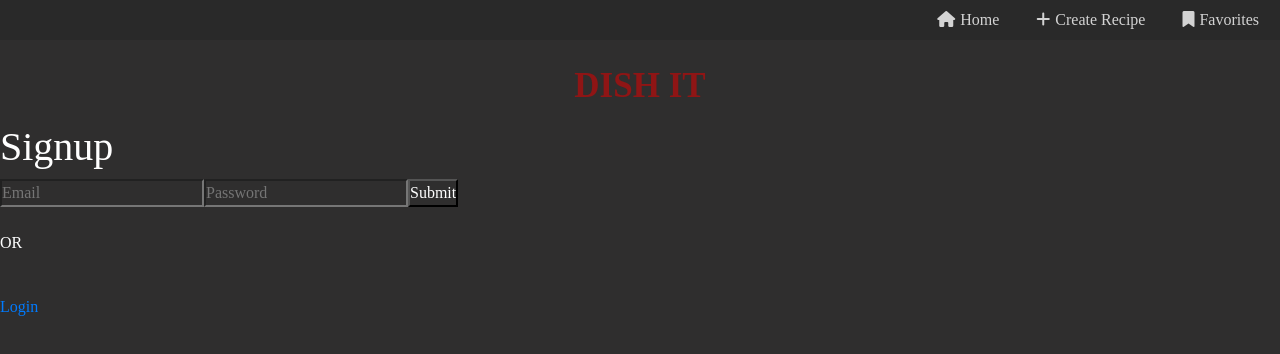
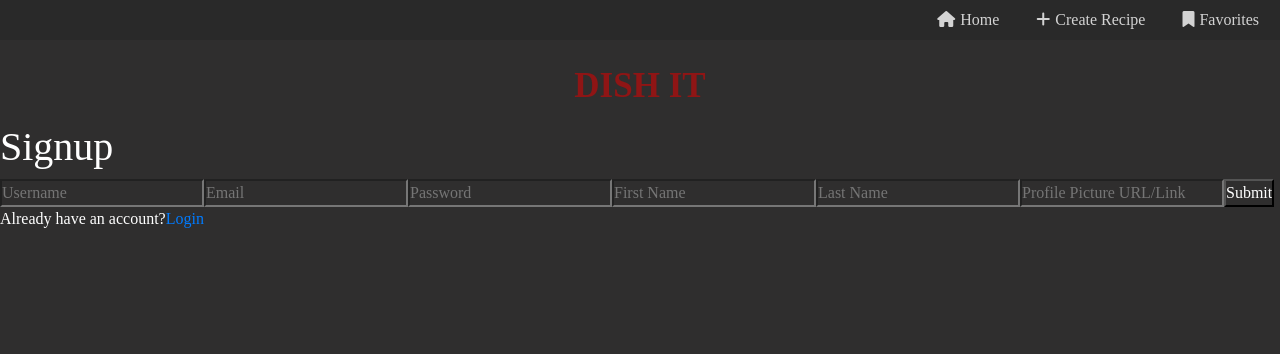
Before and after one commit to christophermoraleswebdev/cookBookBarter-Front, a React (Vite) app in the folder dish-it/: page /signup in a window 1280 px wide. Shown: the top 354 px of the page. Built offline with nearby package versions, Linux system fonts and the light colour scheme; no server answers; a web font is replaced by a local one.

Commit message:
completed adding and removing favorites from both local and database

```diff
--- a/dish-it/src/components/Comments.jsx
+++ b/dish-it/src/components/Comments.jsx
@@ -23,7 +23,7 @@ const Comments = (props) => {
 
     return { date, time }
   }
-
+  if(props.comment){
   return (
     <div className="comments">
       <h4>Comments</h4>
@@ -42,7 +42,9 @@ const Comments = (props) => {
         </ListGroup>
       </Container>
     </div>
-  )
+  )} else {
+    return "loading please wait"
+  }
 }
 
 export default Comments
--- a/dish-it/src/components/CustomNav.jsx
+++ b/dish-it/src/components/CustomNav.jsx
@@ -4,9 +4,9 @@ const CustomNav = () => {
   return (
     <div className="navbar">
       <div className="nav-links">
-            <Link className='nav-link' to='/home'><i class="fa-solid fa-house"></i>Home</Link>
-            <Link className='nav-link' to='/create'><i class="fa-solid fa-plus"></i>Create Recipe</Link>
-            <Link className='nav-link' to='/favorites'><i class="fa-solid fa-bookmark"></i>Favorites</Link>
+            <Link className='nav-link' to='/home'><i className="fa-solid fa-house"></i>Home</Link>
+            <Link className='nav-link' to='/create'><i className="fa-solid fa-plus"></i>Create Recipe</Link>
+            <Link className='nav-link' to='/favorites'><i className="fa-solid fa-bookmark"></i>Favorites</Link>
       </div>
       <div className="nav-logo">
             DISH IT
--- a/dish-it/src/components/Favorites.jsx
+++ b/dish-it/src/components/Favorites.jsx
@@ -1,8 +1,86 @@
+import axios from "axios"
+import UserContext from "../UserContext"
+import { useContext, useEffect, useState } from "react"
+import { useNavigate } from "react-router-dom"
+import Card from 'react-bootstrap/Card'
+import Button from 'react-bootstrap/Button'
+
+const Favorites = () => {
+  const { user, setUser } = useContext(UserContext)
+  const [favorites, setFavorites] = useState([])
+
+  const navigate = useNavigate()
+  const handleRecipeClick = (id) => {
+    navigate(`/recipes/${id}`)
+  }
+
+  useEffect(() => {
+    const getFavorites = async () => {
+      try {
+        const response = await axios.get(
+          `https://cookbookbarter-api.up.railway.app/api/user/${user._id}`
+        )
+        setFavorites(response.data.favorites)
+      } catch (error) {
+        console.error("Error retrieving your favorites:", error)
+      }
+    }
+    getFavorites()
 
 
-const Favorites = () => {
+  }, [user._id])
+
+  const removeFavorite = async (favoriteId) => {
+    try {
+      await axios.delete(
+        `https://cookbookbarter-api.up.railway.app/api/user/users/${user._id}/favorites/${favoriteId}`
+        )
+        console.log(favoriteId)
+
+      const response = await axios.get(
+          `https://cookbookbarter-api.up.railway.app/api/user/${user._id}`
+        )
+        console.log(response)
+        setUser(response.data)
+        setFavorites(response.data.favorites)
+      } catch (error) {
+        console.error("Error removing favorite:", error)
+      }
+    }
+    console.log(user)
+
+
+
   return (
-    <div>Favorites</div>
+    <div className="container">
+        <h2>Favorites</h2>
+      <div className="gallery">
+        {favorites.map((favorite) => (
+          <Card
+            key={favorite._id}
+            className="card"
+            style={{ width: "16rem", height: "260px" }}
+            onClick={() => handleRecipeClick(favorite._id)}
+          >
+            <Card.Img
+              variant="top"
+              style={{
+                minHeight: "140px",
+                maxHeight: "140px",
+                objectFit: "cover",
+              }}
+              src={favorite.picture}
+            />
+            <Card.Body className="card-body">
+              <Card.Title style={{textAlign: 'center'}}>{favorite.title}</Card.Title>
+              <div className="button-container">
+                <Button size="sm" variant="danger" onClick={() => removeFavorite(favorite._id)}><i className="fa-solid fa-minus"></i> Remove Favorite</Button>{' '}
+              </div>
+            </Card.Body>
+          </Card>
+        ))}
+      </div>
+    </div>
   )
 }
 
--- a/dish-it/src/components/Login.jsx
+++ b/dish-it/src/components/Login.jsx
@@ -31,7 +31,7 @@ const Login = () => {
   }
 
   return (
-    <div>
+    <div className="login-form">
       <h1>Login</h1>
       <form onSubmit={submit}>
         <input
@@ -53,14 +53,10 @@ const Login = () => {
           id="password"
         />
 
-        <input type="submit" value="Login" />
+        <input className="login-button" type="submit" value="Login" />
       </form>
-      <br />
 
-      <p>OR</p>
-      <br />
-
-      <Link to="/signup">Signup</Link>
+      <p className="no-account">Dont have an account?<Link className="signup" to="/signup">Signup</Link></p>
     </div>
   )
 }
--- a/dish-it/src/components/SelectedRecipe.jsx
+++ b/dish-it/src/components/SelectedRecipe.jsx
@@ -5,15 +5,15 @@ import Comments from "./Comments"
 import AddComment from "./AddComment"
 import UserContext from "../UserContext"
 import axios from "axios"
+import { useNavigate } from "react-router-dom"
 
 
 const SelectedRecipe = (props) => {
+  const navigate = useNavigate()
+
   const { user, setUser } = useContext(UserContext)
   const [recipe, setRecipe] = useState({})
-  // const [favorites, setFavorites] = useState(user.favorites)
   const { id } = useParams()
-  console.log(user)
-  console.log(id)
 
   useEffect(() => {
     setRecipe(props.allRecipes.filter((recipe) => recipe._id == id)[0])
@@ -21,6 +21,12 @@ const SelectedRecipe = (props) => {
 
 
   const addToFavorites = async (recipeId) => {
+    if (user.favorites.includes(recipeId)) {
+      navigate(`/home`)
+      return
+    }
+
+
     const updatedFavorites = [...user.favorites, recipeId]
     const updatedUser = {...user,
     favorites: updatedFavorites,}
@@ -28,8 +34,6 @@ const SelectedRecipe = (props) => {
     console.log(updatedUser)
     try {
 
-
-      // Make an Axios PUT request to update user's favorites
       const res = await axios.put(`https://cookbookbarter-api.up.railway.app/api/user/${user._id}`, updatedUser )
       console.log(res.data)
 
@@ -38,9 +42,7 @@ const SelectedRecipe = (props) => {
       console.error('Error adding to favorites:', error);
     }
   }
-
-  // setFavorites([...favorites, id]);
-    // console.log(setFavorites);
+  console.log(user)
 
   const renderInstructions = (instructions) => {
     if (!instructions) return null
@@ -53,7 +55,7 @@ const SelectedRecipe = (props) => {
     ))
   }
 
-  if(Object.keys(recipe).length == 0) {
+  if(!recipe) {
     return <div>Loading...</div>
   } else {
     return (
@@ -63,7 +65,7 @@ const SelectedRecipe = (props) => {
           <img className="recipe-image" src={recipe.picture} alt={recipe.title} />
         </div>
         <div className="button-container">
-          <Button onClick={() => addToFavorites(id)} size="sm" variant="danger"><i class="fa-solid fa-plus"></i> Favorites</Button>{' '}
+          <Button onClick={() => addToFavorites(id)} size="sm" variant="danger"><i className="fa-solid fa-plus"></i> Favorites</Button>{' '}
         </div>
         <h4>Description</h4>
         <div className="recipe-description">
--- a/dish-it/src/components/Signup.jsx
+++ b/dish-it/src/components/Signup.jsx
@@ -3,15 +3,25 @@ import { useState } from "react";
 import { Link, useNavigate } from "react-router-dom";
 
 const Signup = () => {
+
+  const navigate = useNavigate()
+  const [username, setUsername] = useState('')
   const [email, setEmail] = useState('')
   const [password, setPassword] = useState('')
+  const [firstName, setFirstName] = useState('')
+  const [lastName, setLastName] = useState('')
+  const [profilePicture, setProfilePicture] = useState('')
 
-  async function submit(e){
+  const create = async (e) =>{
     e.preventDefault()
 
     try{
 
-      await axios.post(`https://cookbookbarter-api.up.railway.app/api/user/create`, { email, password })
+      const response = await axios.post(`https://cookbookbarter-api.up.railway.app/api/user/create`, { username, email, password, firstName, lastName, profilePicture })
+
+      console.log(response.data)
+      alert('Your account has been successfully created! You can now sign in.')
+      navigate("/")
 
     } catch(e){
 
@@ -22,9 +32,18 @@ const Signup = () => {
 
 
   return (
-    <div>
+    <div className="login-form">
       <h1>Signup</h1>
-      <form action="POST">
+      <form onSubmit={create}>
+        <input
+          type="text"
+          onChange={(e) => {
+            setUsername(e.target.value);
+          }}
+          placeholder="Username"
+          name="username"
+          id="username"
+        />
         <input
           type="email"
           onChange={(e) => {
@@ -40,18 +59,41 @@ const Signup = () => {
             setPassword(e.target.value);
           }}
           placeholder="Password"
-          name="email"
-          id="email"
+          name="password"
+          id="password"
+        />
+        <input
+          type="text"
+          onChange={(e) => {
+            setFirstName(e.target.value);
+          }}
+          placeholder="First Name"
+          name="firstName"
+          id="firstName"
+        />
+        <input
+          type="text"
+          onChange={(e) => {
+            setLastName(e.target.value);
+          }}
+          placeholder="Last Name"
+          name="lastName"
+          id="lastName"
+        />
+        <input
+          type="text"
+          onChange={(e) => {
+            setProfilePicture(e.target.value);
+          }}
+          placeholder="Profile Picture URL/Link"
+          name="profilePicture"
+          id="profilePicture"
         />
 
-        <input type="submit" onClick={submit}/>
+        <input className="login-button" type="submit"/>
       </form>
-      <br />
 
-      <p>OR</p>
-      <br />
-
-      <Link to="/">Login</Link>
+      <p className="no-account">Already have an account?<Link className="signup" to="/">Login</Link></p>
     </div>
   );
 };
```
